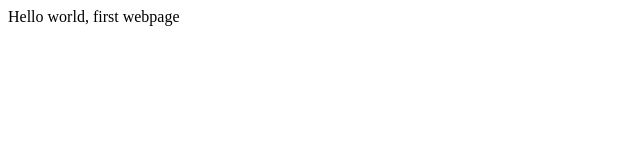
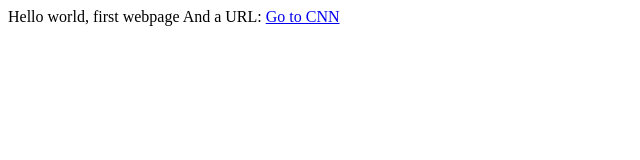
Before and after one commit to mattschlesinger/test_webpage, a plain HTML site: page index.html in a window 1280 px wide. Shown: the whole page, without its empty margins (0-640 px from the left). Drawn offline with Linux system fonts and the light colour scheme.

Commit message:
Update index.html

```diff
--- a/index.html
+++ b/index.html
@@ -1 +1,3 @@
 Hello world, first webpage
+
+And a URL:  <a href="https://www.cnn.com">Go to CNN</a>
```
